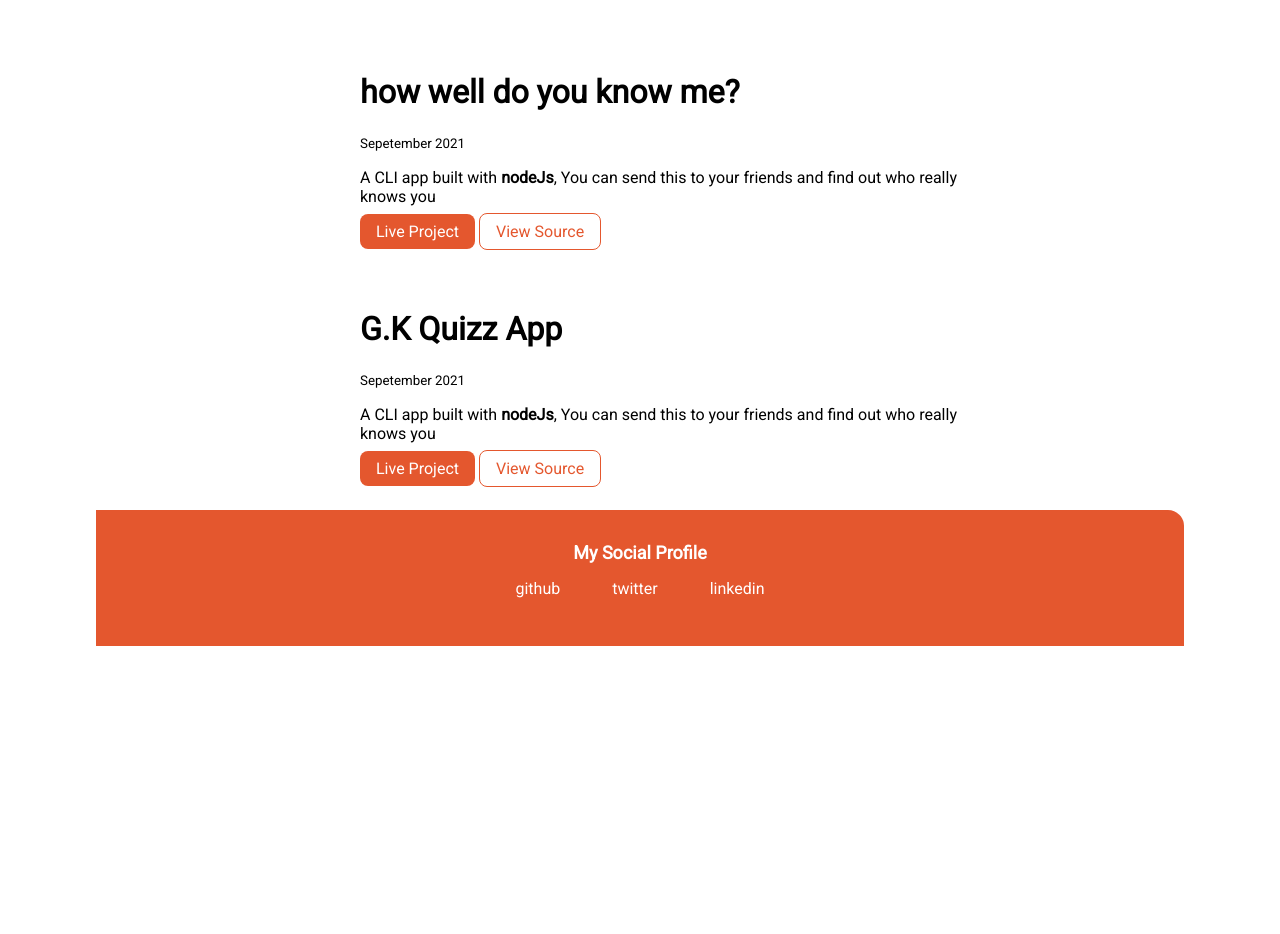
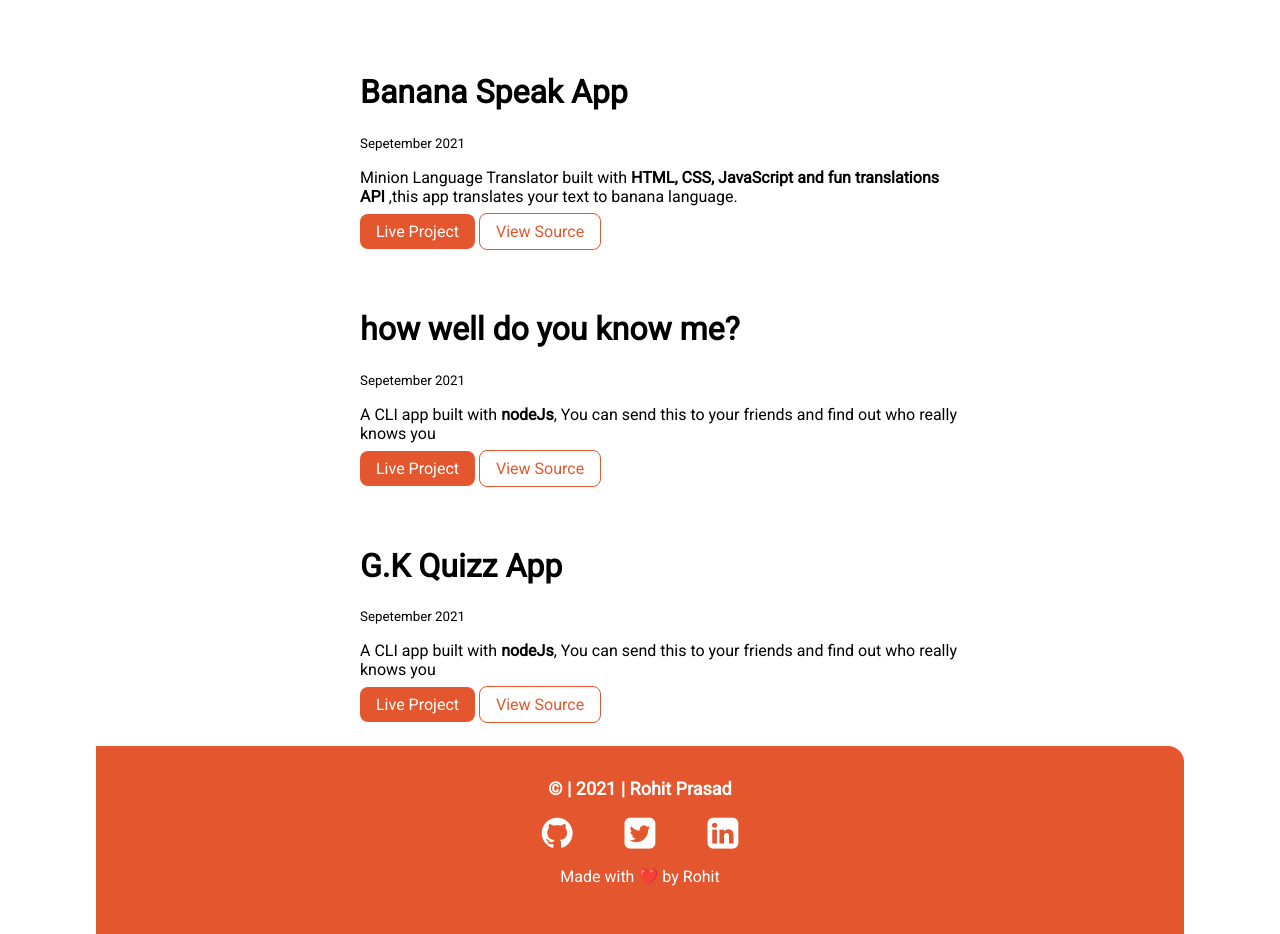
Before and after one commit to Rohitprasad83/RohitPrasad-site, a plain HTML site: page projects.html in a window 1280 px wide. Shown: the part 500-1434 px from the top of the page. Before the commit the page ends 1146 px from the top, so only its background shows below. Drawn offline with Linux system fonts and the light colour scheme.

Commit message:
Added banana Speak project

```diff
--- a/projects.html
+++ b/projects.html
@@ -6,6 +6,7 @@
     <meta name="viewport" content="width=device-width, initial-scale=1.0">
     <title>projects | Rohit Prasad</title>
     <link rel="stylesheet" href="style.css">
+    <link rel="stylesheet" href="https://cdnjs.cloudflare.com/ajax/libs/font-awesome/4.7.0/css/font-awesome.min.css">
 
 </head>
 <body>
@@ -27,10 +28,19 @@
 
     <header class="hero">
         <img class="hero-img" src="/images/home image.svg" alt="">
-    <!-- <h1 class="hero-heading">See my <span class="heading-inverted">code</span> </h1> -->
     </header>
 
     <ul class="list-non-bullet">
+        <li>
+            <div class="container container-center project-pad">
+                <h1>Banana Speak App</h1>
+                <small>Sepetember 2021</small>
+                <p>Minion Language Translator built with <strong>HTML, CSS, JavaScript and fun translations API </strong>,this app translates your text to banana language.</p>
+                <a class="link primary-link" target="_blank" href="https://rohitbananatalk.netlify.app/">Live Project</a>
+                <a class="link secondary-link" target="_blank" href="https://github.com/Rohitprasad83/Neogcamp-banana-speak">View Source</a>
+            </div>
+        </li>
+
         <li>
             <div class="container container-center project-pad">
                 <h1>how well do you know me?</h1>
@@ -51,13 +61,15 @@
             </div>
         </li>
     </ul>
+
     <footer class="footer">
-        <div class="footer-header">My Social Profile</div>
-            <ul class="social-link list-non-bullet">
-                <li class="list-item-inline" ><a class="link" href="https://github.com/Rohitprasad83">github</a></li>
-                <li class="list-item-inline" ><a class="link"href="https://twitter.com/Rohit_Prasad83">twitter</a></li>
-                <li class="list-item-inline"><a class="link" href="https://www.linkedin.com/in/rohit83/">linkedin</a></li>
+        <div class="footer-header">© | 2021 | Rohit Prasad</div>
+            <ul class="list-non-bullet">
+                <li class="list-item-inline" ><a class="link" target="_blank" href="https://github.com/Rohitprasad83"><i class="fa fa-github" style="font-size:36px"></i></a></li>
+                <li class="list-item-inline" ><a class="link" target="_blank" href="https://twitter.com/Rohit_Prasad83"><i class="fa fa-twitter-square" style="font-size:36px"></i></a></li>
+                <li class="list-item-inline"><a class="link" target="_blank" href="https://www.linkedin.com/in/rohit83/"><i class="fa fa-linkedin-square" style="font-size:36px"></i></a></li>
             </ul>
+            <p>Made with ❤️ by Rohit</p>
     </footer>
 </body>
 </html>
```
